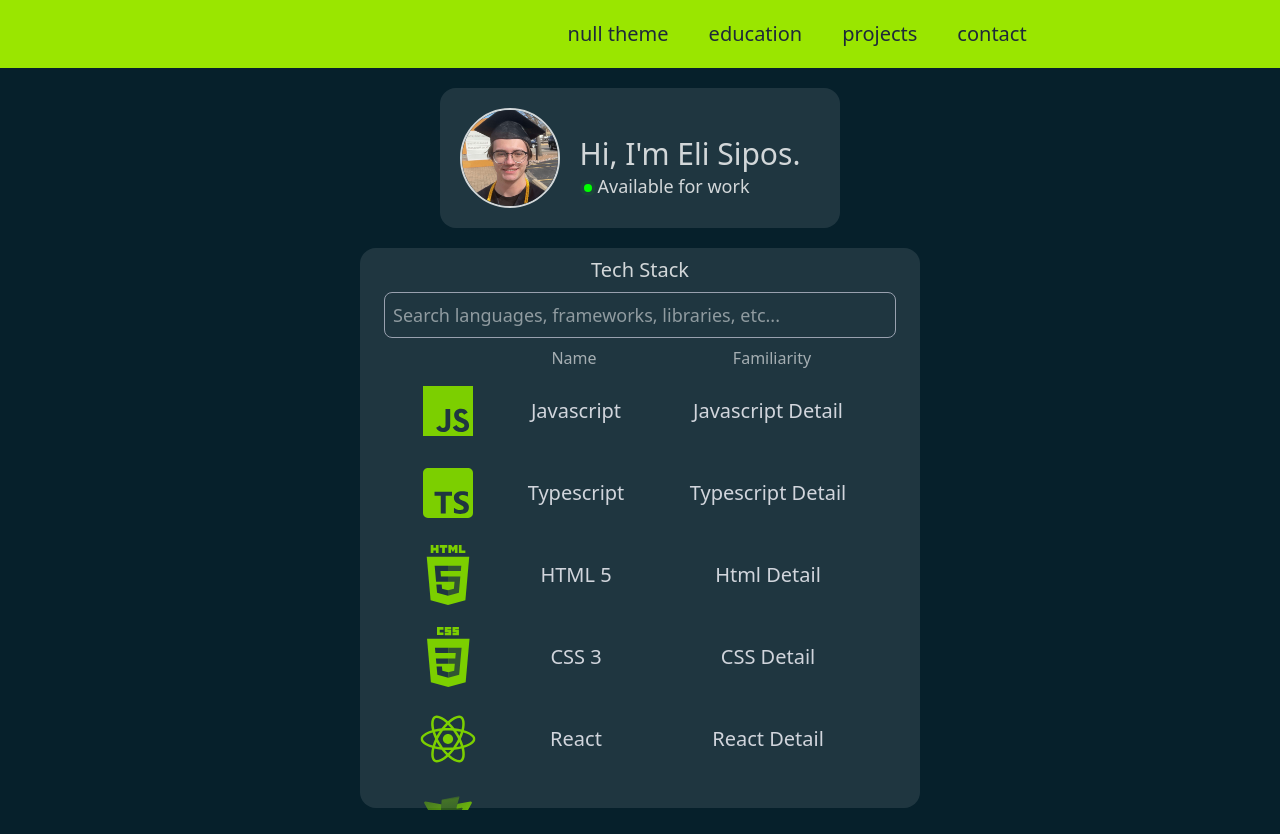
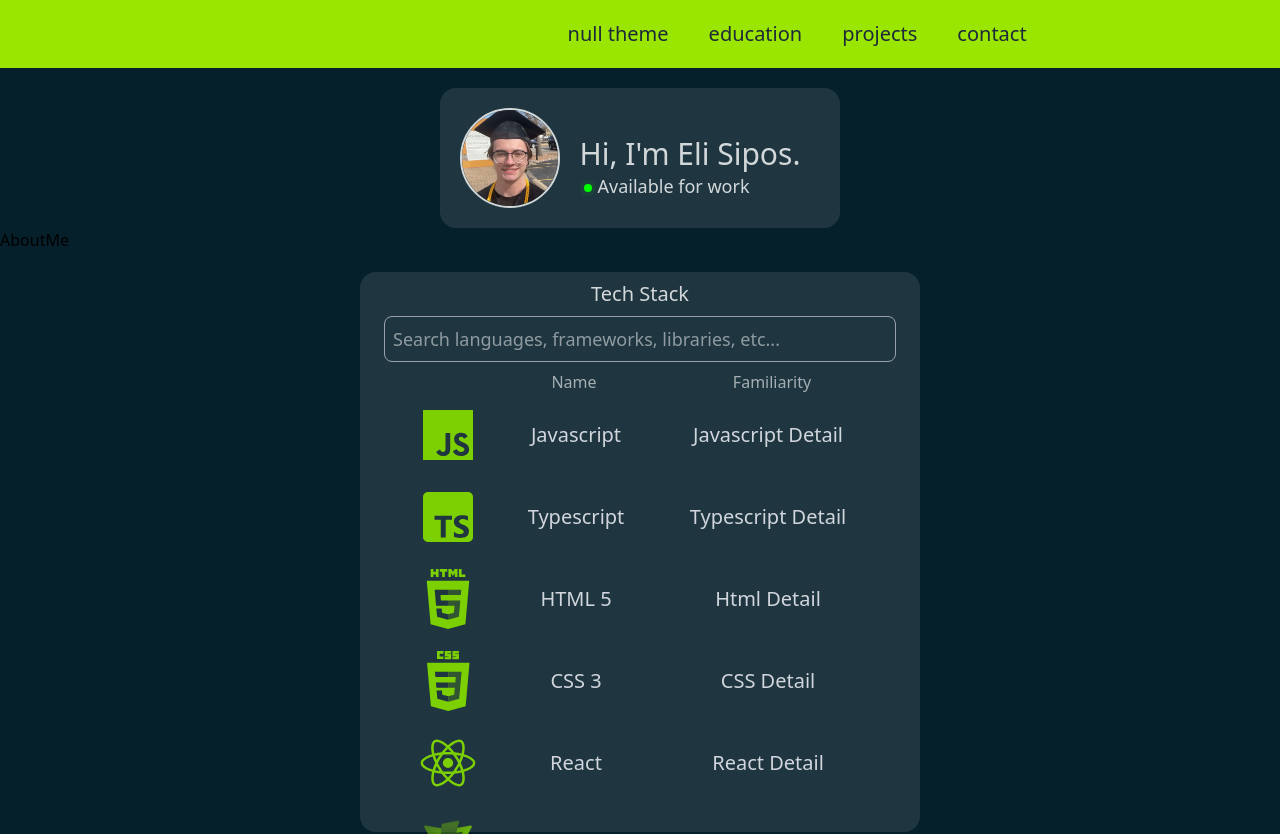
Before and after one commit to elisipos/portfolio, a React (Vite) app: page / in a window 1280 px wide. Before the commit the page ends 810 px from the top, so only its background shows below. Built offline with nearby package versions, Linux system fonts and the light colour scheme.

Commit message:
making an about me, cleaned up TechStackComp file

```diff
--- /dev/null
+++ b/src/components/AboutMe.jsx
@@ -0,0 +1,9 @@
+import React from 'react'
+
+const AboutMe = () => {
+  return (
+    <div>AboutMe</div>
+  )
+}
+
+export default AboutMe
--- a/src/components/Main.jsx
+++ b/src/components/Main.jsx
@@ -2,6 +2,7 @@ import React, { useContext, useEffect } from 'react'
 import ProfileComp from './ProfileComp'
 import TechStackComp from './TechStackComp'
 import { ThemeContext } from '../ThemeContext'
+import AboutMe from './AboutMe'
 
 const Main = () => {
 
@@ -14,6 +15,7 @@ const Main = () => {
   return (
     <>
       <ProfileComp></ProfileComp>
+      <AboutMe></AboutMe>
       <TechStackComp></TechStackComp>
     </>
   )
--- a/src/components/TechStackComp.jsx
+++ b/src/components/TechStackComp.jsx
@@ -16,7 +16,7 @@ const TechStackComp = () => {
   return (
     <div className="flex justify-center mt-5 w-4/5 lg:w-1/2 mx-auto">
       <div className={`${theme == 'light' ? 'bg-black/5' : 'bg-white/10'} flex pt-2 p-4 rounded-2xl text-xl text-center max-h-[70vh]`}>
-        <div className="">
+        <div>
           <div className={`${theme == 'light' ? 'text-black' : 'text-white/80'}`}>Tech Stack</div>
           <SearchBarComp sendParentData={handleSearchInput}></SearchBarComp>
 
```
